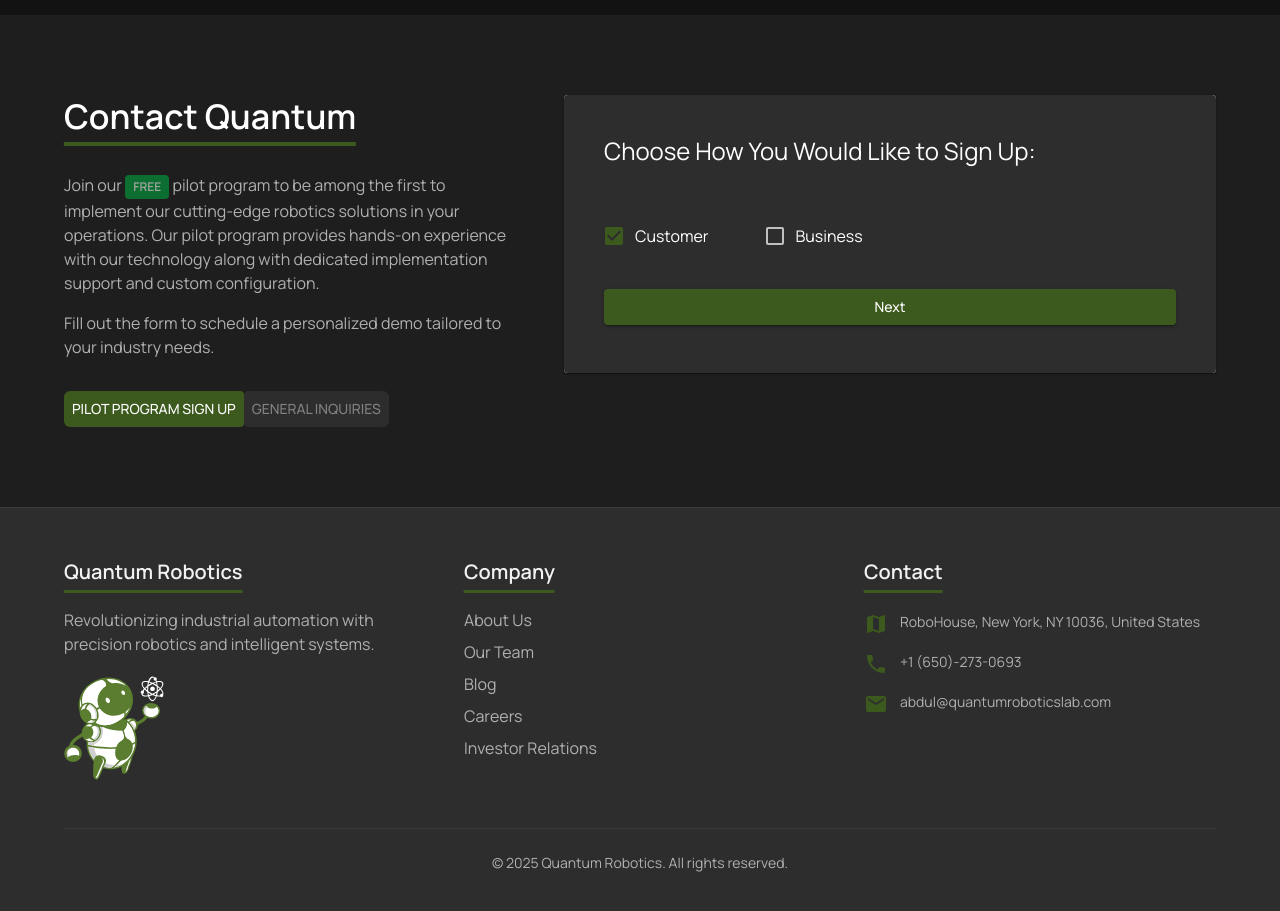
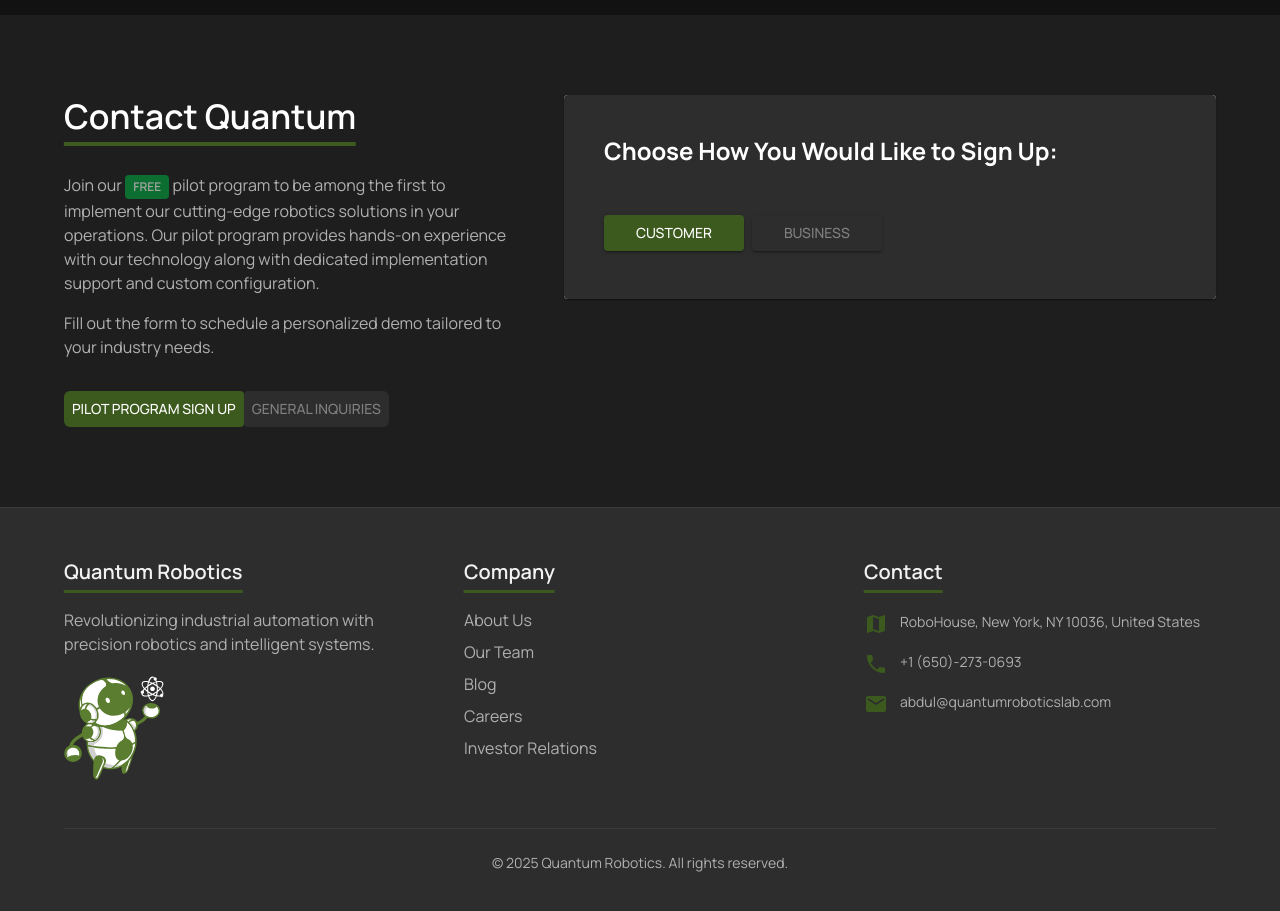
Before and after one commit to Quantum-007/Landing-Page, a Next.js app: page / in a window 1280 px wide. Shown: the part 6640-7551 px from the top of the page. Built offline with nearby package versions, Linux system fonts and the light colour scheme.

Commit message:
Fixed checkboxes issue

```diff
--- a/src/components/home/atoms/JoinPilotProgram.tsx
+++ b/src/components/home/atoms/JoinPilotProgram.tsx
@@ -1,73 +1,48 @@
 import React, { useState } from 'react';
 import JoinPilotProgramAsBusinessForm from './JoinPilotProgramAsBusinessForm';
-import JoinPilotProgramAsCustomer from './JoinPilotProgramAsCustomer'
-import { Box, Typography, Checkbox, FormControlLabel, Button, Grid } from '@mui/material';
+import JoinPilotProgramAsCustomer from './JoinPilotProgramAsCustomer';
+import { Box, Typography, Button } from '@mui/material';
 
 const JoinPilotProgram = () => {
   const [mainFormVisible, setMainFormVisible] = useState(true);
-
   const [selectedForm, setSelectedForm] = useState<'customer' | 'business' | null>('customer');
 
   const handleSelection = (type: 'customer' | 'business') => {
     setSelectedForm(type);
-  };
+    setMainFormVisible(false);
+  }
 
   return (
     <Box display="flex" flexDirection="column" alignItems="start" gap={4} p={3}>
       {mainFormVisible && (
         <>
-          <Typography variant="h5" sx={{ color: 'white', font: 'bold' }}>
+          <Typography variant="h5" sx={{ color: 'white', fontWeight: 'bold' }}>
             Choose How You Would Like to Sign Up:
           </Typography>
-          <Box className='flex flex-row mt-4 gap-10 w-full'>
-            <FormControlLabel
-              control={
-                <Checkbox
-                  checked={selectedForm === 'customer'}
-                  onChange={() => handleSelection('customer')}
-                  sx={{
-                    color: 'rgba(255, 255, 255, 0.7)',
-                    '&.Mui-checked': { color: '#3c5a1e' },
-                  }}
-                />
-              }
-              label="Customer"
-              sx={{ color: 'white' }}
-            />
-            <FormControlLabel
-              control={
-                <Checkbox
-                  checked={selectedForm === 'business'}
-                  onChange={() => handleSelection('business')}
-                  sx={{
-                    color: 'rgba(255, 255, 255, 0.7)',
-                    '&.Mui-checked': { color: '#3c5a1e' },
-                  }}
-                />
-              }
-              label="Business"
-              sx={{ color: 'white' }}
-            />
-          </Box>
-
-          <Grid item xs={12} width="100%" className='mt-10'>
+          <Box className='flex flex-row gap-2 mt-4 w-full'>
             <Button
-              variant="contained"
-              fullWidth
-              disabled={!selectedForm}
-              onClick={() => setMainFormVisible(false)}
+              variant='contained'
+              onClick={() => handleSelection('customer')}
               sx={{
-                backgroundColor: '#3c5a1e',
-                color: 'white',
-                textTransform: 'none',
-                '&:hover': {
-                  backgroundColor: '#2e4717',
-                },
+                color: selectedForm === 'customer' ? 'white' : '#808080',
+                backgroundColor: selectedForm === 'customer' ? '#3c5a1e' : 'transparent',
+                paddingX: 4
               }}
             >
-              Next
+              Customer
             </Button>
-          </Grid>
+            <Button
+              variant='contained'
+              onClick={() => handleSelection('business')}
+              sx={{
+                color: selectedForm === 'business' ? 'white' : '#808080',
+                backgroundColor: selectedForm === 'business' ? '#3c5a1e' : 'transparent',
+                paddingX: 4
+              }}
+            >
+              Business
+            </Button>
+          </Box>
         </>
       )}
 
```
